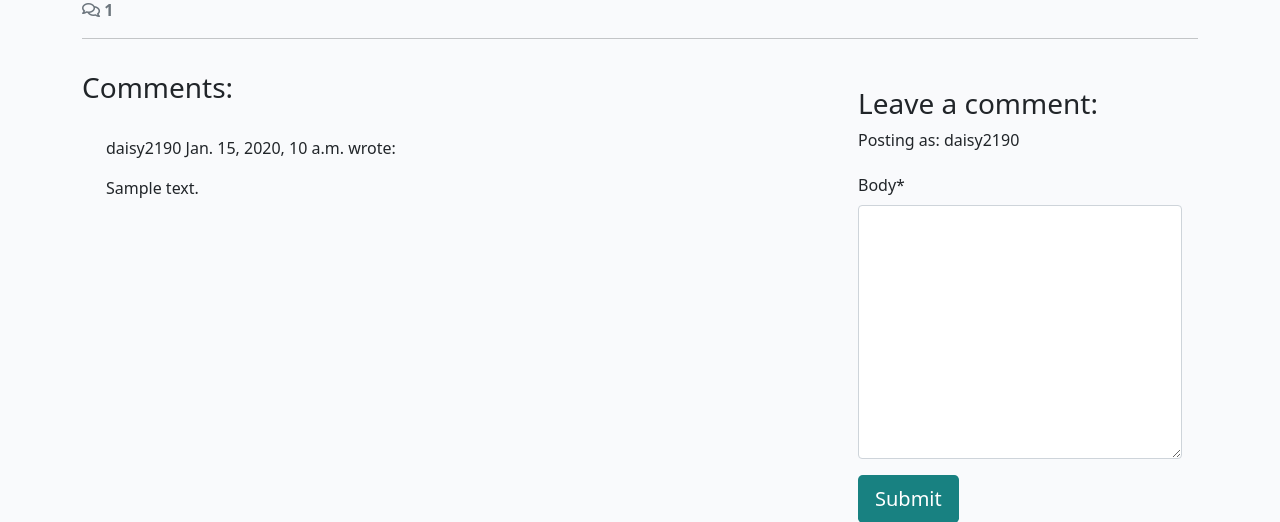
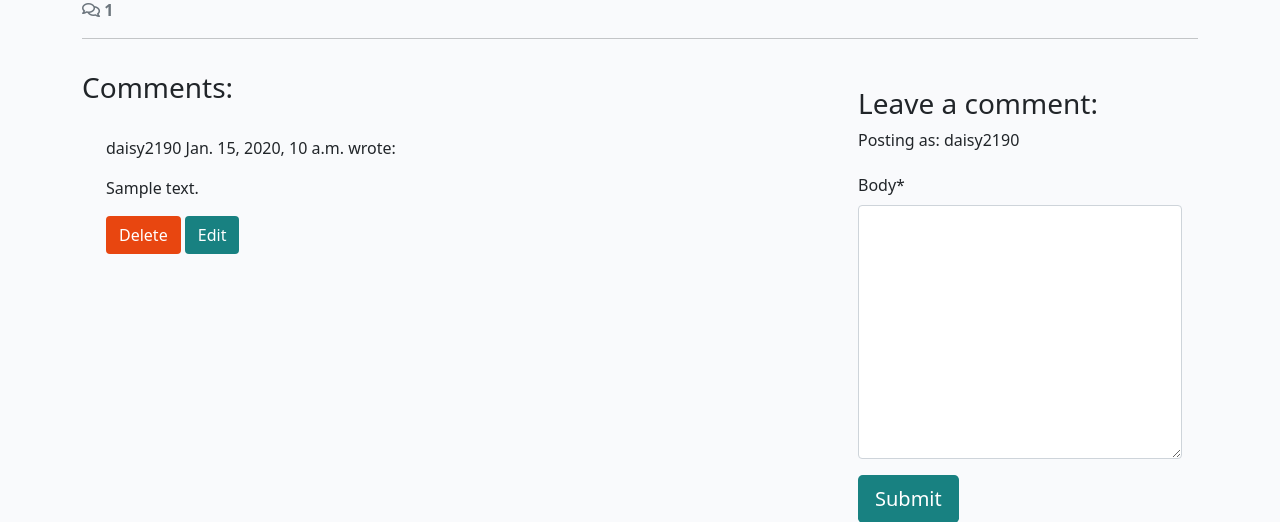
Before and after one commit to daisy21000/django-blog, a Django app: a page that uses templates/base.html in a window 1280 px wide. Shown: the part 494-1016 px from the top of the page. Run offline with Django 4.2, Linux system fonts and the light colour scheme; a user stored in the database is signed in; data comes from the database, SQL or seed files in the repository; tables that the repository leaves empty hold one stand-in row (values such as "Sample post"); some libraries are stand-ins or nearby versions.

Commit message:
Implement comment editing and deletion functionality

```diff
--- a/blog/templates/blog/post_detail.html
+++ b/blog/templates/blog/post_detail.html
@@ -68,6 +68,12 @@
             This comment is awaiting approval
           </p>
           {% endif %}
+          {% if user.is_authenticated and comment.author == user %}
+            <button class="btn btn-delete"
+            comment_id="{{ comment.id }}">Delete</button>
+            <button class="btn btn-edit"
+            comment_id="{{ comment.id }}">Edit</button>
+          {% endif %}
         </div>
         <!-- Our for loop ends here -->
         {% endfor %}
@@ -93,5 +99,32 @@
     </div>
   </div>
 </div>
+<!-- Delete confirmation modal -->
+<div class="modal fade" id="deleteModal" tabindex="-1"
+  aria-labelledby="deleteModalLabel" aria-hidden="true">
+  <div class="modal-dialog">
+    <div class="modal-content">
+      <div class="modal-header">
+        <h5 class="modal-title"
+          id="deleteModalLabel">Delete comment?</h5>
+        <button type="button" class="btn-close"
+          data-bs-dismiss="modal" aria-label="Close"></button>
+      </div>
+      <div class="modal-body">
+        Are you sure you want to delete your comment?
+        This action cannot be undone.
+      </div>
+      <div class="modal-footer">
+        <button type="button" class="btn btn-secondary"
+          data-bs-dismiss="modal">Close</button>
+        <a id="deleteConfirm" href="#" class="btn
+          btn-danger">Delete</a>
+      </div>
+    </div>
+  </div>
+</div>
+{% endblock content %}
 
-{% endblock content %}
+{% block extras %}
+<script src="{% static 'js/comments.js' %}"></script>
+{% endblock extras %}
--- a/blog/urls.py
+++ b/blog/urls.py
@@ -4,4 +4,8 @@ from django.urls import path
 urlpatterns = [
     path('', views.PostList.as_view(), name='home'),
     path('<slug:slug>/', views.post_detail, name='post_detail'),
+    path('<slug:slug>/edit_comment/<int:comment_id>/',
+         views.comment_edit, name='comment_edit'),
+    path('<slug:slug>/delete_comment/<int:comment_id>/',
+         views.comment_delete, name='comment_delete'),
 ]
--- a/blog/views.py
+++ b/blog/views.py
@@ -1,7 +1,8 @@
-from django.shortcuts import render, get_object_or_404
+from django.shortcuts import render, get_object_or_404, reverse
 from django.views import generic
 from django.contrib import messages
-from .models import Post
+from django.http import HttpResponseRedirect
+from .models import Post, Comment
 from .forms import CommentForm
 
 
@@ -45,3 +46,43 @@ def post_detail(request, slug):
     comment_form = CommentForm()
 
     return render(request, "blog/post_detail.html", {"post": post, "comments": comments, "comment_count": comment_count, "comment_form": comment_form})
+
+
+def comment_edit(request, slug, comment_id):
+    """
+    view to edit comments
+    """
+    if request.method == "POST":
+
+        queryset = Post.objects.filter(status=1)
+        post = get_object_or_404(queryset, slug=slug)
+        comment = get_object_or_404(Comment, pk=comment_id)
+        comment_form = CommentForm(data=request.POST, instance=comment)
+
+        if comment_form.is_valid() and comment.author == request.user:
+            comment = comment_form.save(commit=False)
+            comment.post = post
+            comment.approved = False
+            comment.save()
+            messages.add_message(request, messages.SUCCESS, 'Comment Updated!')
+        else:
+            messages.add_message(request, messages.ERROR,
+                                 'Error updating comment!')
+
+    return HttpResponseRedirect(reverse('post_detail', args=[slug]))
+
+def comment_delete(request, slug, comment_id):
+    """
+    view to delete comment
+    """
+    queryset = Post.objects.filter(status=1)
+    post = get_object_or_404(queryset, slug=slug)
+    comment = get_object_or_404(Comment, pk=comment_id)
+
+    if comment.author == request.user:
+        comment.delete()
+        messages.add_message(request, messages.SUCCESS, 'Comment deleted!')
+    else:
+        messages.add_message(request, messages.ERROR, 'You can only delete your own comments!')
+
+    return HttpResponseRedirect(reverse('post_detail', args=[slug]))
--- a/codestar/settings.py
+++ b/codestar/settings.py
@@ -27,7 +27,7 @@ TEMPLATES_DIR = os.path.join(BASE_DIR, 'templates')
 SECRET_KEY = os.environ.get("SECRET_KEY")
 
 # SECURITY WARNING: don't run with debug turned on in production!
-DEBUG = True
+DEBUG = False
 
 ALLOWED_HOSTS = ['.herokuapp.com', '127.0.0.1',]
 
--- /dev/null
+++ b/static/js/comments.js
@@ -0,0 +1,46 @@
+const editButtons = document.getElementsByClassName("btn-edit");
+const commentText = document.getElementById("id_body");
+const commentForm = document.getElementById("commentForm");
+const submitButton = document.getElementById("submitButton");
+
+const deleteModal = new bootstrap.Modal(document.getElementById("deleteModal"));
+const deleteButtons = document.getElementsByClassName("btn-delete");
+const deleteConfirm = document.getElementById("deleteConfirm");
+
+/**
+* Initializes edit functionality for the provided edit buttons.
+*
+* For each button in the `editButtons` collection:
+* - Retrieves the associated comment's ID upon click.
+* - Fetches the content of the corresponding comment.
+* - Populates the `commentText` input/textarea with the comment's content for editing.
+* - Updates the submit button's text to "Update".
+* - Sets the form's action attribute to the `edit_comment/{commentId}` endpoint.
+*/
+for (let button of editButtons) {
+  button.addEventListener("click", (e) => {
+    let commentId = e.target.getAttribute("comment_id");
+    let commentContent = document.getElementById(`comment${commentId}`).innerText;
+    commentText.value = commentContent;
+    submitButton.innerText = "Update";
+    commentForm.setAttribute("action", `edit_comment/${commentId}/`);
+  });
+}
+
+/**
+* Initializes deletion functionality for the provided delete buttons.
+*
+* For each button in the `deleteButtons` collection:
+* - Retrieves the associated comment's ID upon click.
+* - Updates the `deleteConfirm` link's href to point to the
+* deletion endpoint for the specific comment.
+* - Displays a confirmation modal (`deleteModal`) to prompt
+* the user for confirmation before deletion.
+*/
+for (let button of deleteButtons) {
+  button.addEventListener("click", (e) => {
+    let commentId = e.target.getAttribute("comment_id");
+    deleteConfirm.href = `delete_comment/${commentId}`;
+    deleteModal.show();
+  });
+}
--- a/static/js/script.js
+++ /dev/null
@@ -1 +0,0 @@
-console.log("Hiiiiiii");
--- a/templates/base.html
+++ b/templates/base.html
@@ -154,6 +154,7 @@
             integrity="sha384-gtEjrD/SeCtmISkJkNUaaKMoLD0//ElJ19smozuHV6z3Iehds+3Ulb9Bn9Plx0x4"
             crossorigin="anonymous"
         ></script>
-        <script src="{% static 'js/script.js' %}"></script>
+        {% block extras %}
+        {% endblock %}
     </body>
 </html>
```
